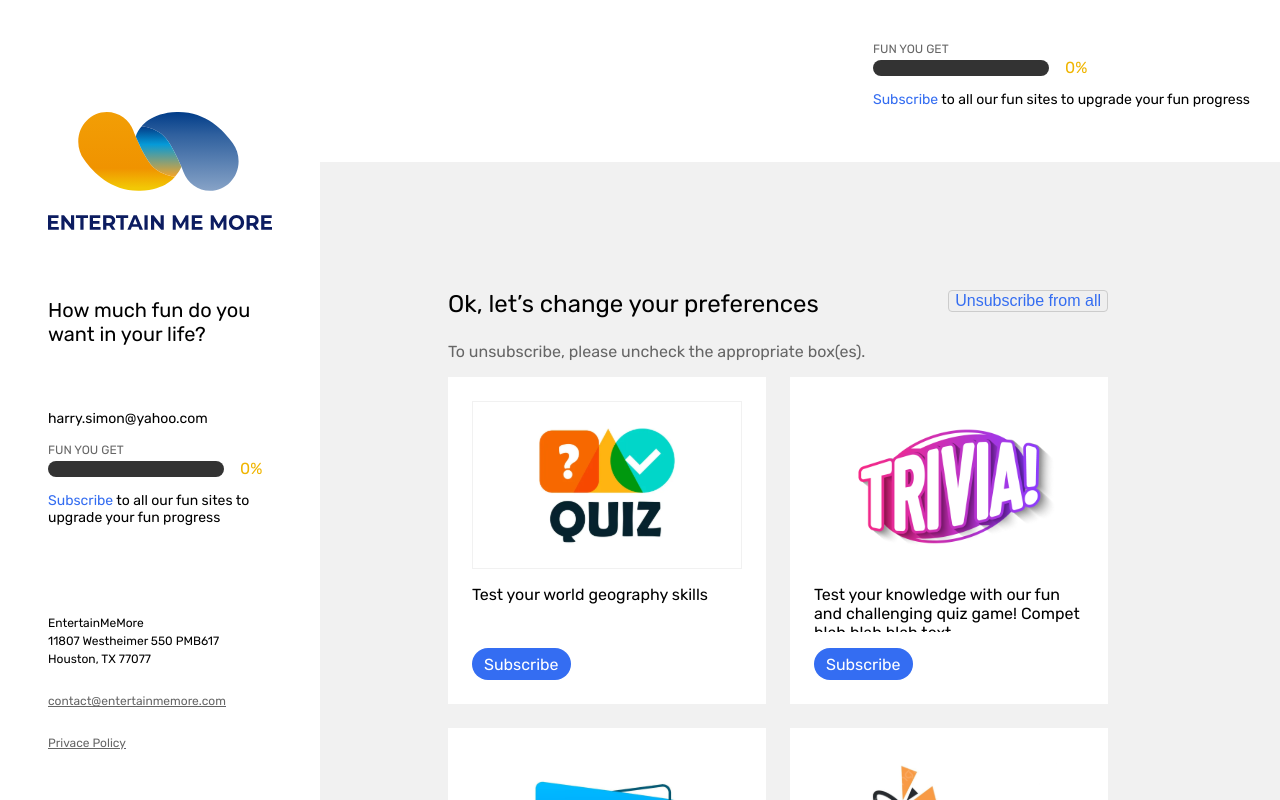
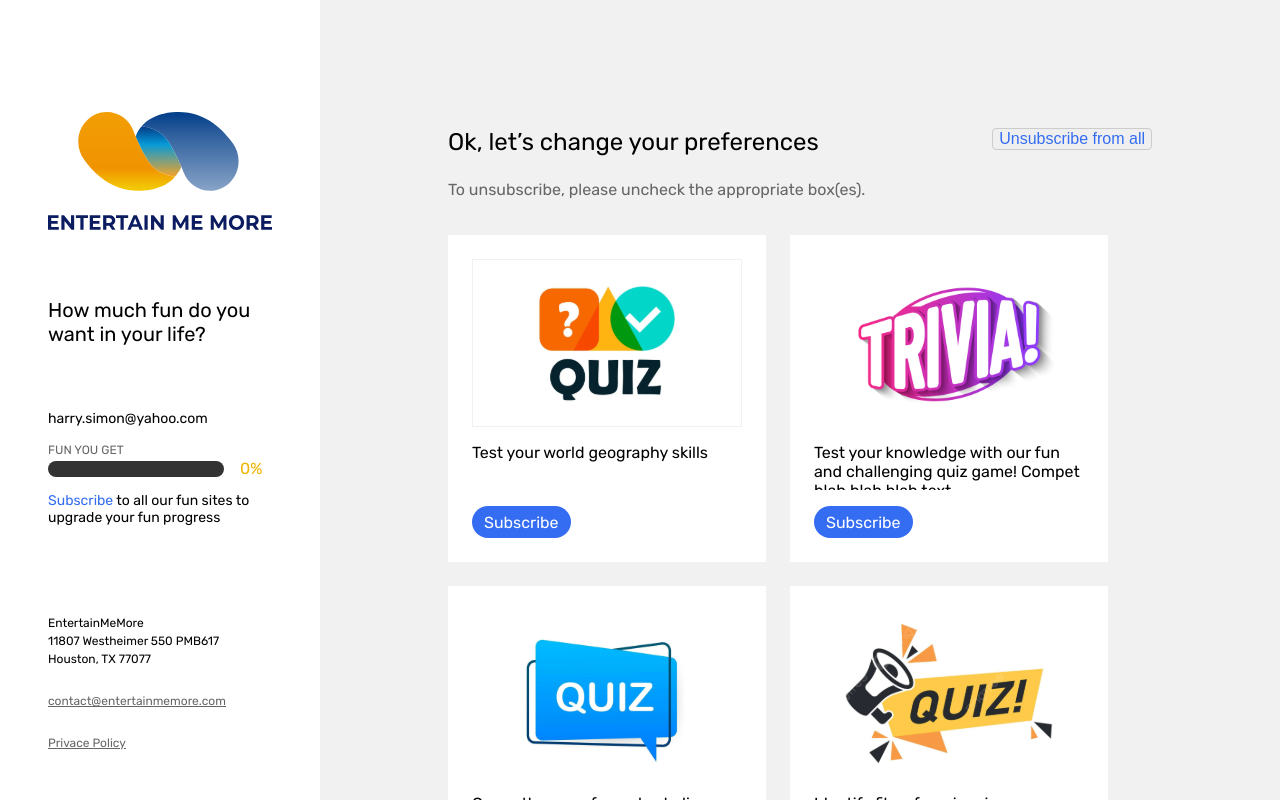
Before and after one commit to glebstrunnikov/reka-test, a Vue app: page / in a window 1280 px wide. Shown: the top 800 px of the page. Built offline with nearby package versions, Linux system fonts and the light colour scheme.

Commit message:
styles completed-ish

```diff
--- a/package.json
+++ b/package.json
@@ -9,6 +9,7 @@
     "preview": "vite preview"
   },
   "dependencies": {
+    "path": "^0.12.7",
     "pinia": "^2.2.4",
     "vue": "^3.5.10"
   },
--- a/src/App.vue
+++ b/src/App.vue
@@ -9,10 +9,19 @@ import SidePanel from "./components/SidePanel.vue";
 import SubsPanel from "./components/SubsPanel.vue";
 import TheModal from "./components/TheModal.vue";
 import { useSubsStore } from "./data/store.ts";
-const store = useSubsStore()
+const store = useSubsStore();
 </script>
 
 <style lang="sass">
+@import "./variables"
 .text-gray
   color: rgba(102, 102, 102, 1)
 </style>
+
+<!--
+1. сделать шкалу компонентом
+2. добавить комментов
+3. убрать торчащий край строки во второй карточке
+4. пофиксить модальник в мобиле
+5.
+-->
--- a/src/components/SidePanel.vue
+++ b/src/components/SidePanel.vue
@@ -78,6 +78,7 @@ const store = useSubsStore();
 </script>
 
 <style scoped lang="sass">
+@import '../variables'
 .side-panel
     position: fixed
     height: calc(100vh - 96px)
@@ -90,7 +91,7 @@ const store = useSubsStore();
     justify-content: space-between
     align-items: start
     padding: 48px
-    @media only screen and (max-width: 1238px)
+    @media only screen and (max-width: $breakpointMedium)
         display: none
 
 
@@ -133,7 +134,7 @@ p.text-small a
     width: 176px
     height: 16px
     position: relative
-    @media only screen and (max-width: 1238px)
+    @media only screen and (max-width: $breakpointMedium)
         width: 80%
 .scale-total
     height: 100%
@@ -157,6 +158,9 @@ p.text-small a
     // height: 120px
     width: 100vw
     background-color: white
+    @media only screen and (min-width: $breakpointMedium)
+        display: none
+
 .top-wrapper
     height: calc(100% - 40px)
     width: calc(100% - 60px)
@@ -165,6 +169,8 @@ p.text-small a
     flex-wrap: wrap
     justify-content: space-between
     align-items: center
+    // @media only screen and (max-width: $breakpointSmall)
+
 .logo-mobile
     max-height: 100%
 img.logo-mobile
--- a/src/components/SubsPanel.vue
+++ b/src/components/SubsPanel.vue
@@ -34,33 +34,34 @@ const store = useSubsStore();
 const sites: SiteData[] = store.sites;
 const panelDiv = ref<HTMLElement | null>(null);
 const rightDummyWidth = computed<number | undefined>(() => {
-  if (!panelDiv.value?.offsetWidth) {
+  if (!panelDiv.value?.offsetWidth || panelDiv.value?.offsetWidth <= 708) {
     return 0;
   } else {
-    return (panelDiv.value?.offsetWidth % 342) + 24;
+    return (panelDiv.value?.offsetWidth + 24) % 342;
   }
 });
 </script>
 
 <style scoped lang="sass">
+@import '../variables'
 .main-wrapper
     display: flex
     flex-direction: row
     background-color: rgb(241, 241, 241)
-    // padding: 128px
 .side-dummy
     position: relative
     min-width: 320px
     height: 100%
     background-color: blue
-    @media only screen and (max-width: 1238px)
+    @media only screen and (max-width: $breakpointMedium)
         display: none
 .subs-panel-main
     width: 100%
     height: 100%
-    margin: 128px
-    @media only screen and (max-width: 1238px)
+    margin: 108px
+    @media only screen and (max-width: $breakpointMedium)
         margin: 0
+
 .unsub-btn
     color: rgba(52, 109, 241, 1)
     font-size: 16px
@@ -75,6 +76,10 @@ h3
     flex-direction: row
     align-items: start
     justify-content: space-between
+    margin: 20px
+    @media only screen and (max-width: $breakpointSmall)
+        flex-direction: column
+        align-items: center
 
 .unsub-header-whitespace
     flex: 999
@@ -84,4 +89,8 @@ h3
     flex-direction: row
     flex-wrap: wrap
     gap: 24px
+    margin: 20px
+    @media only screen and (max-width: $breakpointSmall)
+        flex-direction: column
+        align-items: center
 </style>
--- a/src/style.sass
+++ b/src/style.sass
@@ -6,6 +6,7 @@ body
     min-width: 100vw
     font-family: "Rubik", sans-serif
 
+
 .text-gray
     color: rgba(102, 102, 102, 1)
 
--- /dev/null
+++ b/src/variables.sass
@@ -0,0 +1,2 @@
+$breakpointMedium: 1272px
+$breakpointSmall: 708px
--- a/style.css
+++ /dev/null
@@ -1,23 +0,0 @@
-/*
-Errno::ENOENT: No such file or directory @ rb_sysopen - style.sass
-
-Backtrace:
-/usr/share/rubygems-integration/all/gems/sass-3.7.4/lib/sass/plugin/compiler.rb:460:in `read'
-/usr/share/rubygems-integration/all/gems/sass-3.7.4/lib/sass/plugin/compiler.rb:460:in `update_stylesheet'
-/usr/share/rubygems-integration/all/gems/sass-3.7.4/lib/sass/plugin/compiler.rb:215:in `block in update_stylesheets'
-/usr/share/rubygems-integration/all/gems/sass-3.7.4/lib/sass/plugin/compiler.rb:209:in `each'
-/usr/share/rubygems-integration/all/gems/sass-3.7.4/lib/sass/plugin/compiler.rb:209:in `update_stylesheets'
-/usr/share/rubygems-integration/all/gems/sass-3.7.4/lib/sass/plugin/compiler.rb:294:in `watch'
-/usr/share/rubygems-integration/all/gems/sass-3.7.4/lib/sass/plugin.rb:109:in `method_missing'
-/usr/share/rubygems-integration/all/gems/sass-3.7.4/lib/sass/exec/sass_scss.rb:354:in `watch_or_update'
-/usr/share/rubygems-integration/all/gems/sass-3.7.4/lib/sass/exec/sass_scss.rb:51:in `process_result'
-/usr/share/rubygems-integration/all/gems/sass-3.7.4/lib/sass/exec/base.rb:50:in `parse'
-/usr/share/rubygems-integration/all/gems/sass-3.7.4/lib/sass/exec/base.rb:18:in `parse!'
-/usr/share/rubygems-integration/all/gems/sass-3.7.4/bin/sass:8:in `<top (required)>'
-/usr/bin/sass:25:in `load'
-/usr/bin/sass:25:in `<main>'
-*/
-body:before {
-  white-space: pre;
-  font-family: monospace;
-  content: "Errno::ENOENT: No such file or directory @ rb_sysopen - style.sass"; }
--- a/vite.config.ts
+++ b/vite.config.ts
@@ -1,7 +1,7 @@
-import { defineConfig } from 'vite'
-import vue from '@vitejs/plugin-vue'
+import { defineConfig } from "vite";
+import vue from "@vitejs/plugin-vue";
 
 // https://vitejs.dev/config/
 export default defineConfig({
   plugins: [vue()],
-})
+});
```
Also changed, not shown: src/components/TheScale.vue (added), 2 other files (tests, documents, lock files or other folders).
